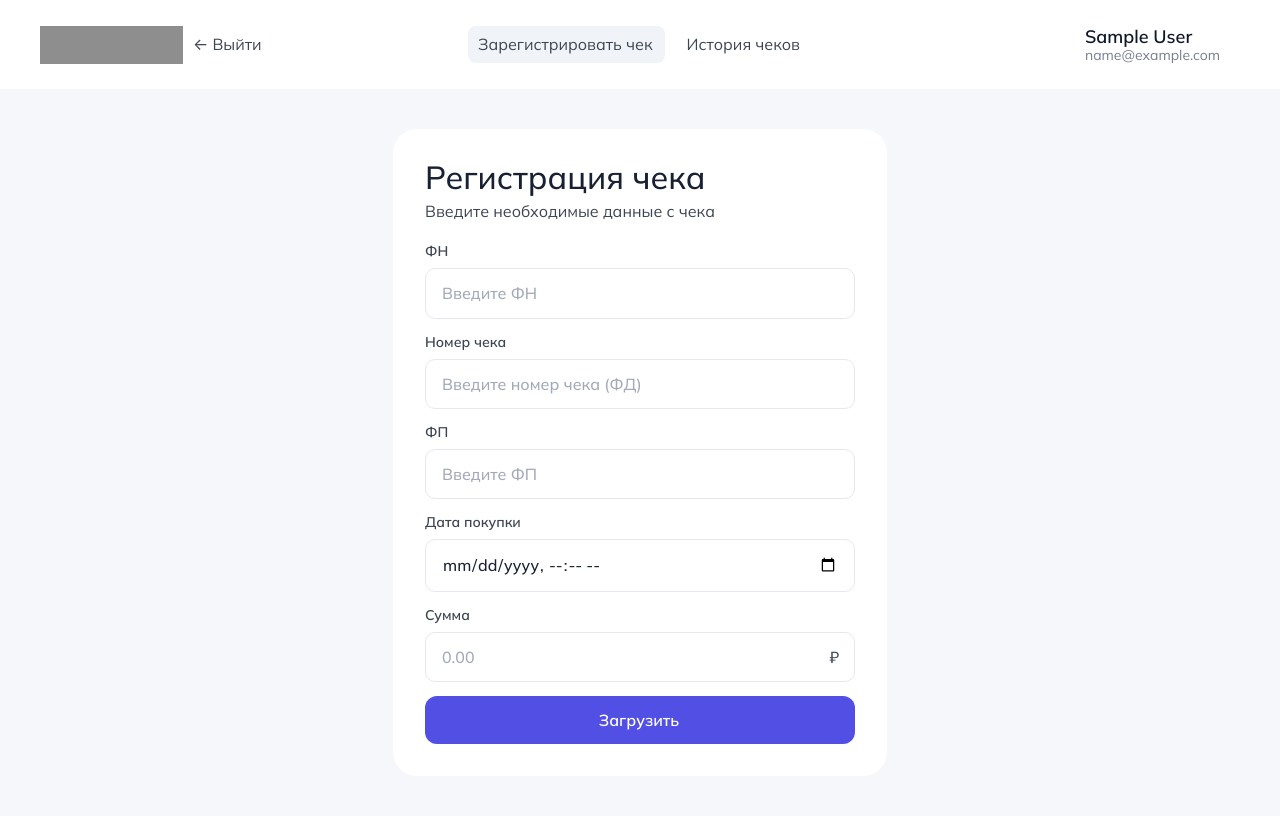
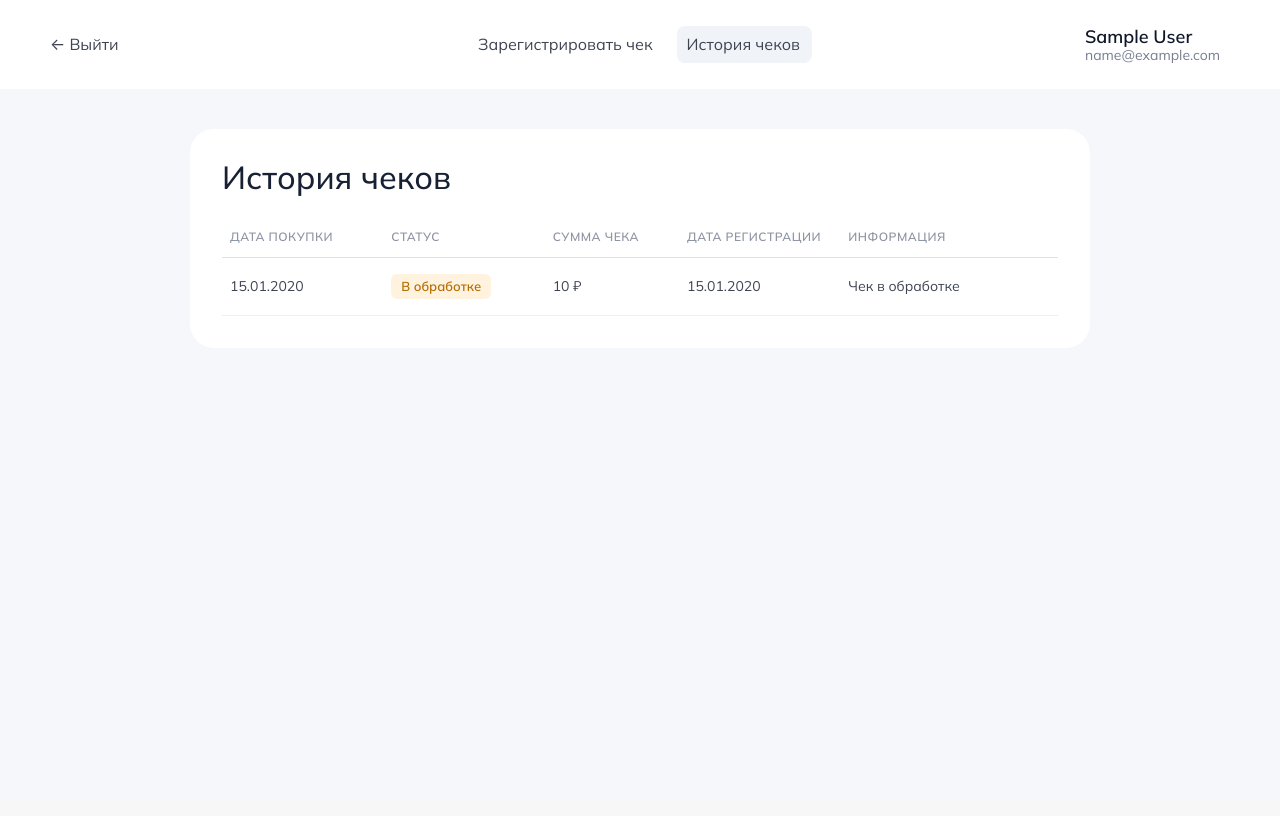
Before and after one commit to Cr4shez/django-developer-test-task, a Django app: page /list/ in a window 1280 px wide. After the commit the page ends 299 px from the top, so only its background shows below. Run offline with Django 5.2, Linux system fonts and the light colour scheme; a user stored in the database is signed in; tables that the repository leaves empty hold one stand-in row (values such as "Sample post"); parts of the project's set-up code (start-up, migrations or seed data) failed here and were passed over.

Commit message:
form processing using ajax\xml, js i18in

```diff
--- a/backend/config/urls.py
+++ b/backend/config/urls.py
@@ -1,6 +1,7 @@
 from django.contrib import admin
 from django.contrib.auth import views as auth_views
 from django.urls import include, path
+from django.views.i18n import JavaScriptCatalog
 
 urlpatterns = [
     path("admin/", admin.site.urls),
@@ -14,5 +15,6 @@ urlpatterns = [
         auth_views.LogoutView.as_view(),
         name="logout",
     ),
+    path("jsi18n/", JavaScriptCatalog.as_view(), name="javascript-catalog"),
     path("", include("receipts.urls")),
 ]
--- a/backend/core/static/core/css/base.css
+++ b/backend/core/static/core/css/base.css
@@ -21,6 +21,10 @@ body {
     min-height: 100vh;
     display: flex;
     flex-direction: column;
+}
+
+.hidden {
+    display: none !important;
 }
 
 /* ── header ────────────────────────────────── */
@@ -116,7 +120,7 @@ button.nav-link {
 .main {
     flex: 1;
     display: flex;
-    align-items: center;
+    align-items: flex-start;
     justify-content: center;
     padding: 40px 16px;
 }
@@ -299,7 +303,6 @@ button.nav-link {
 
     .main {
         padding: 0;
-        align-items: flex-start;
     }
 
     .card {
--- a/backend/core/templates/core/_header.html
+++ b/backend/core/templates/core/_header.html
@@ -2,7 +2,6 @@
 
 <header class="header">
     <div class="header-start">
-        <div class="logo" aria-hidden="true"></div>
         {% block header_start %}
             <form method="post" action="{% url 'logout' %}">
                 {% csrf_token %}
--- a/backend/core/templates/core/base.html
+++ b/backend/core/templates/core/base.html
@@ -21,6 +21,7 @@
             {% block content %}{% endblock %}
         </main>
     </div>
+    <script src="{% url 'javascript-catalog' %}"></script>
     {% block extra_js %}{% endblock %}
 </body>
 </html>
--- a/backend/receipts/static/receipts/css/add.css
+++ b/backend/receipts/static/receipts/css/add.css
@@ -21,7 +21,7 @@
     transform: translateY(-50%);
     font-size: 16px;
     font-weight: 500;
-    line-height: 1.26;
+    line-height: 1.3;
     color: #3e4552;
     pointer-events: none;
 }
@@ -66,8 +66,8 @@
 }
 
 .field-error-arrow {
-    width: 16.59px;
-    height: 16.59px;
+    width: 16px;
+    height: 16px;
     margin-bottom: -10px;
     margin-left: 1px;
 }
--- /dev/null
+++ b/backend/receipts/static/receipts/css/list.css
@@ -0,0 +1,224 @@
+/* ── list card (with receipts) ────────────── */
+
+.list-card {
+    width: 100%;
+    max-width: 900px;
+    padding: 32px;
+    background: #fff;
+    border-radius: 24px;
+    display: flex;
+    flex-direction: column;
+    gap: 0;
+}
+
+.list-card-intro {
+    margin-bottom: 24px;
+}
+
+.list-card-title {
+    margin: 0;
+    font-size: 32px;
+    font-weight: 500;
+    line-height: 1;
+    color: #182133;
+}
+
+/* ── flex table ───────────────────────────── */
+
+.list-row {
+    display: flex;
+    align-items: center;
+    padding: 16px 8px;
+    border-bottom: 1px solid #eef0f5;
+}
+
+.list-row--header {
+    border-bottom: 1px solid #dde1ea;
+    padding: 12px 8px;
+}
+
+.list-col {
+    font-size: 14px;
+    font-weight: 400;
+    line-height: 1.3;
+    color: #3e4552;
+    flex: 1 1 0;
+    min-width: 0;
+    word-break: break-word;
+}
+
+.list-row--header .list-col {
+    font-size: 12px;
+    font-weight: 600;
+    color: #8e95a3;
+    text-transform: uppercase;
+    letter-spacing: 0.5px;
+}
+
+.list-col--date {
+    flex: 1.2;
+}
+
+.list-col--status {
+    flex: 1.2;
+}
+
+.list-col--amount {
+    flex: 1;
+}
+
+.list-col--created {
+    flex: 1.2;
+}
+
+.list-col--info {
+    flex: 1.5;
+}
+
+/* ── status badge ─────────────────────────── */
+
+.status-badge {
+    display: inline-block;
+    padding: 4px 10px;
+    border-radius: 6px;
+    font-size: 13px;
+    font-weight: 600;
+    line-height: 1.3;
+}
+
+.status--pending {
+    background: #fff3e0;
+    color: #b76e00;
+}
+
+.status--won {
+    background: #e8f5e9;
+    color: #1b5e20;
+}
+
+.status--processed {
+    background: #e3f2fd;
+    color: #0d47a1;
+}
+
+.status--rejected {
+    background: #fce4ec;
+    color: #b71c1c;
+}
+
+/* ── empty state ──────────────────────────── */
+
+.empty-card {
+    display: flex;
+    flex-direction: column;
+    align-items: center;
+    justify-content: center;
+    text-align: center;
+    padding: 32px;
+    max-width: 400px;
+    width: 100%;
+}
+
+.empty-img {
+    max-width: 320px;
+    width: 100%;
+    height: auto;
+    margin-bottom: 24px;
+}
+
+.empty-text {
+    display: flex;
+    flex-direction: column;
+    gap: 8px;
+    margin-bottom: 32px;
+}
+
+.empty-title {
+    margin: 0;
+    font-size: 20px;
+    font-weight: 600;
+    line-height: 1.3;
+    color: #182133;
+}
+
+.empty-subtitle {
+    margin: 0;
+    font-size: 16px;
+    font-weight: 400;
+    line-height: 1.3;
+    color: #787e91;
+}
+
+.empty-card .btn-submit {
+    display: inline-flex;
+    align-items: center;
+    justify-content: center;
+    padding: 14px 24px;
+    font-family: inherit;
+    font-size: 16px;
+    font-weight: 600;
+    line-height: 1.26;
+    color: #fff;
+    background: #524fe5;
+    border: 0;
+    border-radius: 12px;
+    text-decoration: none;
+    cursor: pointer;
+}
+
+.empty-card .btn-submit:hover {
+    background: #4542c8;
+}
+
+/* ── mobile (< 768px) ─────────────────────── */
+
+@media (max-width: 767px) {
+    .list-card {
+        max-width: 100%;
+        border-radius: 0;
+        padding: 20px 16px;
+    }
+
+    .list-card-title {
+        font-size: 24px;
+    }
+
+    /* hide table header row on mobile */
+    .list-row--header {
+        display: none;
+    }
+
+    /* stack columns vertically */
+    .list-row {
+        flex-direction: column;
+        align-items: flex-start;
+        gap: 8px;
+        padding: 16px 0;
+    }
+
+    /* show data-label as prefix */
+    .list-col::before {
+        content: attr(data-label);
+        display: block;
+        font-size: 11px;
+        font-weight: 600;
+        color: #8e95a3;
+        text-transform: uppercase;
+        letter-spacing: 0.5px;
+        margin-bottom: 2px;
+    }
+
+    .list-col {
+        font-size: 15px;
+        flex: none;
+        width: 100%;
+    }
+
+    .empty-card {
+        padding: 40px 20px;
+    }
+
+    .empty-img {
+        max-width: 240px;
+    }
+}
--- a/backend/receipts/static/receipts/js/add.js
+++ b/backend/receipts/static/receipts/js/add.js
@@ -1,4 +1,8 @@
 document.addEventListener("DOMContentLoaded", function () {
+    const form = document.getElementById("receipt-form");
+    const messagesContainer = document.getElementById("form-messages");
+    const submitBtn = form.querySelector(".btn-submit");
+
     document.querySelectorAll("[data-clear-input]").forEach((button) => {
         button.addEventListener("click", () => {
             const input = document.getElementById(button.getAttribute("data-clear-input"));
@@ -7,4 +11,122 @@ document.addEventListener("DOMContentLoaded", function () {
             input.focus();
         });
     });
+
+    form.addEventListener("submit", function (e) {
+        e.preventDefault();
+
+        clearErrors();
+        clearMessages();
+        setSubmitting(true);
+
+        const formData = new FormData(form);
+        const url = form.action || window.location.href;
+        const csrfToken = formData.get("csrfmiddlewaretoken");
+
+        fetch(url, {
+            method: "POST",
+            headers: {
+                "X-Requested-With": "XMLHttpRequest",
+                "X-CSRFToken": csrfToken,
+            },
+            body: formData,
+        })
+            .then((response) => response.json().then((data) => ({ response, data })))
+            .then(({ response, data }) => {
+                setSubmitting(false);
+
+                if (response.ok && data.status === "ok") {
+                    showSuccess(data.message);
+                    form.reset();
+                    return;
+                }
+
+                if (!response.ok && data.status === "error" && data.errors) {
+                    renderErrors(data.errors);
+                    return;
+                }
+
+                showMessage(
+                    gettext("Произошла непредвиденная ошибка. Попробуйте ещё раз."),
+                    "alert-error"
+                );
+            })
+            .catch(() => {
+                setSubmitting(false);
+                showMessage(
+                    gettext("Ошибка сети. Проверьте соединение и попробуйте ещё раз."),
+                    "alert-error"
+                );
+            });
+    });
+
+
+    function clearErrors() {
+        form.querySelectorAll(".field--error").forEach((f) => f.classList.remove("field--error"));
+        form.querySelectorAll(".field-error").forEach((el) => el.classList.add("hidden"));
+        form.querySelectorAll(".form-input--error").forEach((input) => input.classList.remove("form-input--error"));
+        form.querySelectorAll(".field-required").forEach((el) => el && el.remove());
+    }
+
+    function clearMessages() {
+        messagesContainer.innerHTML = "";
+    }
+
+    function showMessage(text, cssClass) {
+        const div = document.createElement("div");
+        div.className = "alert " + cssClass;
+        div.textContent = text;
+        messagesContainer.appendChild(div);
+    }
+
+    function showSuccess(text) {
+        showMessage(text, "alert-success");
+    }
+
+    function setSubmitting(loading) {
+        submitBtn.disabled = loading;
+        submitBtn.textContent = loading
+            ? gettext("Отправка…")
+            : gettext("Загрузить");
+    }
+
+    function renderErrors(errors) {
+        if (errors.__all__) {
+            errors.__all__.forEach((msg) => showMessage(msg, "alert-error"));
+        }
+
+        Object.keys(errors).forEach((fieldName) => {
+            if (fieldName === "__all__") return;
+            const fieldBlock = document.getElementById("field-" + fieldName);
+            const errorContainer = fieldBlock && fieldBlock.querySelector(".field-error");
+            const input = fieldBlock && fieldBlock.querySelector(".form-input, input, select");
+
+            if (!fieldBlock || !errorContainer || !errors[fieldName].length) return;
+
+            fieldBlock.classList.add("field--error");
+
+            if (input) {
+                input.classList.add("form-input--error");
+            }
+
+            const wrap = fieldBlock.querySelector(".form-input-wrap");
+            if (input && input.hasAttribute("required") && wrap) {
+                const asterisk = document.createElement("img");
+                asterisk.className = "field-required";
+                asterisk.src = "/static/core/img/icon-error-asterisk.svg";
+                asterisk.width = 8;
+                asterisk.height = 8;
+                asterisk.alt = "";
+                wrap.appendChild(asterisk);
+            }
+
+            const bubbleText = errorContainer.querySelector(".field-error-bubble span");
+            if (bubbleText) {
+                bubbleText.textContent = errors[fieldName][0];
+            }
+
+            errorContainer.classList.remove("hidden");
+        });
+    }
+
 });
--- a/backend/receipts/templates/receipts/add.html
+++ b/backend/receipts/templates/receipts/add.html
@@ -20,39 +20,25 @@
             <p class="card-subtitle">{% translate "Введите необходимые данные с чека" %}</p>
         </div>
 
+        <div id="form-messages" aria-live="polite">
             {% for message in messages %}
                 <div class="alert alert-{{ message.tags }}">{{ message }}</div>
             {% endfor %}
+        </div>
 
-        {% if form.non_field_errors %}
-            <div class="alert alert-error">
-                {% for error in form.non_field_errors %}{{ error }}{% if not forloop.last %}<br>{% endif %}{% endfor %}
-            </div>
-        {% endif %}
-
-        <form method="post" novalidate class="receipt-form">
+        <form method="post" novalidate class="receipt-form" id="receipt-form">
             {% csrf_token %}
 
             {% for field in form %}
-                <div class="field{% if field.errors %} field--error{% endif %}">
+                <div class="field" id="field-{{ field.name }}">
                     <label class="field-label" for="{{ field.id_for_label }}">{{ field.label }}</label>
                     <div class="form-input-wrap">
                         {{ field }}
                         {% if field.name == "amount" %}
                             <span class="form-input-suffix">₽</span>
                         {% endif %}
-                        {% if field.errors and field.field.required %}
-                            <img
-                                class="field-required"
-                                src="{% static 'core/img/icon-error-asterisk.svg' %}"
-                                width="8"
-                                height="8"
-                                alt=""
-                            >
-                        {% endif %}
                     </div>
-                    {% if field.errors %}
-                        <div class="field-error" role="alert">
+                    <div class="field-error hidden" role="alert">
                         <img
                             class="field-error-arrow"
                             src="{% static 'core/img/icon-error-tooltip-arrow.svg' %}"
@@ -68,10 +54,9 @@
                                 height="16"
                                 alt=""
                             >
-                                <span>{{ field.errors.0 }}</span>
+                            <span></span>
                         </div>
                     </div>
-                    {% endif %}
                 </div>
             {% endfor %}
 
--- /dev/null
+++ b/backend/receipts/templates/receipts/list.html
@@ -0,0 +1,75 @@
+{% extends "core/base.html" %}
+{% load i18n static %}
+
+{% block title %}
+    {% translate "История чеков" %}
+{% endblock %}
+
+{% block header %}
+    {% include "core/_header.html" with list_active=True %}
+{% endblock header %}
+
+{% block extra_css %}
+    <link rel="stylesheet" href="{% static 'receipts/css/list.css' %}">
+{% endblock %}
+
+{% block content %}
+    {% if receipts %}
+        <section class="list-card">
+            <div class="list-card-intro">
+                <h1 class="list-card-title">{% translate "История чеков" %}</h1>
+            </div>
+
+            {# ── Table header ── #}
+            <div class="list-row list-row--header">
+                <span class="list-col list-col--date">{% translate "Дата покупки" %}</span>
+                <span class="list-col list-col--status">{% translate "Статус" %}</span>
+                <span class="list-col list-col--amount">{% translate "Сумма чека" %}</span>
+                <span class="list-col list-col--created">{% translate "Дата регистрации" %}</span>
+                <span class="list-col list-col--info">{% translate "Информация" %}</span>
+            </div>
+
+            {# ── Table body ── #}
+            {% for receipt in receipts %}
+                <div class="list-row">
+                    <span class="list-col list-col--date" data-label="{% translate 'Дата покупки' %}">
+                        {{ receipt.purchased_at|date:"d.m.Y" }}
+                    </span>
+                    <span class="list-col list-col--status" data-label="{% translate 'Статус' %}">
+                        <span class="status-badge status--{{ receipt.status }}">{{ receipt.get_status_display }}</span>
+                    </span>
+                    <span class="list-col list-col--amount" data-label="{% translate 'Сумма чека' %}">
+                        {{ receipt.amount|floatformat:"0" }} ₽
+                    </span>
+                    <span class="list-col list-col--created" data-label="{% translate 'Дата регистрации' %}">
+                        {{ receipt.created_at|date:"d.m.Y" }}
+                    </span>
+                    <span class="list-col list-col--info" data-label="{% translate 'Информация' %}">
+                        {% if receipt.status == "pending" %}
+                            {% translate "Чек в обработке" %}
+                        {% elif receipt.status == "won" %}
+                            {% translate "Поздравляем, ваш чек выиграл!" %}
+                        {% elif receipt.status == "rejected" %}
+                            {{ receipt.rejection_reason }}
+                        {% endif %}
+                    </span>
+                </div>
+            {% endfor %}
+        </section>
+    {% else %}
+        <section class="empty-card">
+            <img
+                class="empty-img"
+                src="{% static 'receipts/img/receipt_list_empty.png' %}"
+                width="320"
+                height="320"
+                alt=""
+            >
+            <div class="empty-text">
+                <p class="empty-title">{% translate "Здесь будет история ваших чеков" %}</p>
+                <p class="empty-subtitle">{% translate "Вы не добавили еще ни одного чека" %}</p>
+            </div>
+            <a class="btn-submit" href="{% url 'receipt_add' %}">{% translate "Зарегистрировать чек" %}</a>
+        </section>
+    {% endif %}
+{% endblock %}
--- a/backend/receipts/urls.py
+++ b/backend/receipts/urls.py
@@ -1,8 +1,7 @@
 from django.urls import path
-
-from .views import ReceiptAddView
+from .views import ReceiptAddView, ReceiptListView
 
 urlpatterns = [
     path("", ReceiptAddView.as_view(), name="receipt_add"),
-    path("list/", ReceiptAddView.as_view(), name="receipt_list"),
+    path("list/", ReceiptListView.as_view(), name="receipt_list"),
 ]
--- a/backend/receipts/views.py
+++ b/backend/receipts/views.py
@@ -1,13 +1,33 @@
 from django.contrib import messages
 from django.contrib.auth.mixins import LoginRequiredMixin
 from django.db import IntegrityError, transaction
-from django.http import HttpResponseRedirect
+from django.http import HttpResponseRedirect, JsonResponse
 from django.urls import reverse_lazy
 from django.utils.translation import gettext as _
-from django.views.generic import CreateView
+from django.views.generic import CreateView, ListView
 
 from .forms import ReceiptForm
 from .models import DUPLICATE_RECEIPT_MESSAGE, Receipt
+
+
+class ReceiptListView(LoginRequiredMixin, ListView):
+    model = Receipt
+    template_name = "receipts/list.html"
+    context_object_name = "receipts"
+
+    def get_queryset(self):
+        return (
+            super()
+            .get_queryset()
+            .filter(user=self.request.user)
+            .only(
+                "purchased_at",
+                "status",
+                "amount",
+                "created_at",
+                "rejection_reason",
+            )
+        )
 
 
 class ReceiptAddView(LoginRequiredMixin, CreateView):
@@ -21,16 +41,33 @@ class ReceiptAddView(LoginRequiredMixin, CreateView):
         form.instance.status = Receipt.Status.PENDING
 
         try:
-            # savepoint: IntegrityError не должен ломать внешнюю транзакцию
             with transaction.atomic():
                 self.object = form.save()
         except IntegrityError:
-            # Гонка: два одинаковых чека прошли проверку формы одновременно,
-            # а UniqueConstraint в БД остановил второй. Вместо 500 — ошибка формы.
             form.add_error(None, DUPLICATE_RECEIPT_MESSAGE)
             return self.form_invalid(form)
+
+        if self.is_ajax_request():
+            return JsonResponse(
+                {"status": "ok", "message": _("Чек принят и отправлен на проверку. Спасибо!")},
+                status=201
+            )
 
         messages.success(
             self.request, _("Чек принят и отправлен на проверку. Спасибо!")
         )
         return HttpResponseRedirect(self.get_success_url())
+
+    def form_invalid(self, form):
+        if self.is_ajax_request():
+            errors = {}
+            for field_name, field_errors in form.errors.items():
+                if field_name == "__all__":
+                    errors["__all__"] = list(field_errors)
+                else:
+                    errors[field_name] = list(field_errors)
+            return JsonResponse({"status": "error", "errors": errors}, status=422)
+        return super().form_invalid(form)
+
+    def is_ajax_request(self):
+        return self.request.headers.get("x-requested-with") == "XMLHttpRequest"
--- a/backend/registration/templates/registration/login.html
+++ b/backend/registration/templates/registration/login.html
@@ -10,7 +10,6 @@
 {% block header %}
     <header class="header">
         <div class="header-start">
-            <div class="logo" aria-hidden="true"></div>
         </div>
         <nav class="nav" aria-label="{% translate 'Навигация' %}">
             <a class="nav-link" href="{% url 'login' %}">{% translate "Вход" %}</a>
```
Also changed, not shown: backend/receipts/models.py (+4 -3 lines), backend/receipts/migrations/0002_alter_receipt_status.py (added), backend/receipts/static/receipts/img/receipt_list_empty.png (added). Lines whose indentation alone changed are shown as unchanged.
